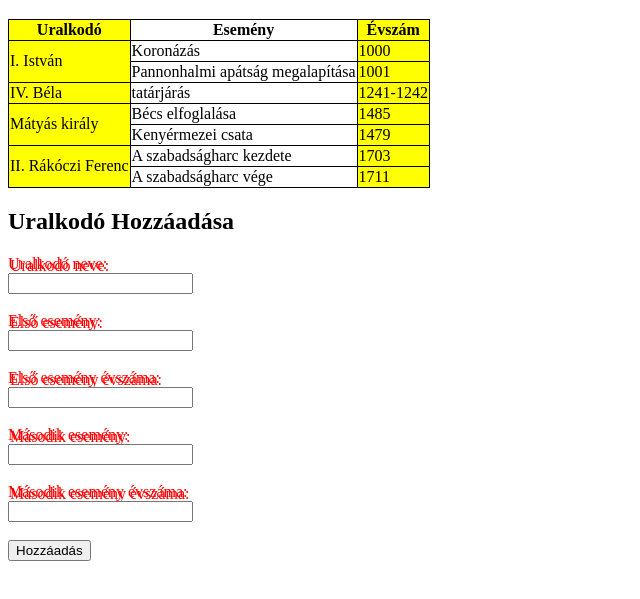
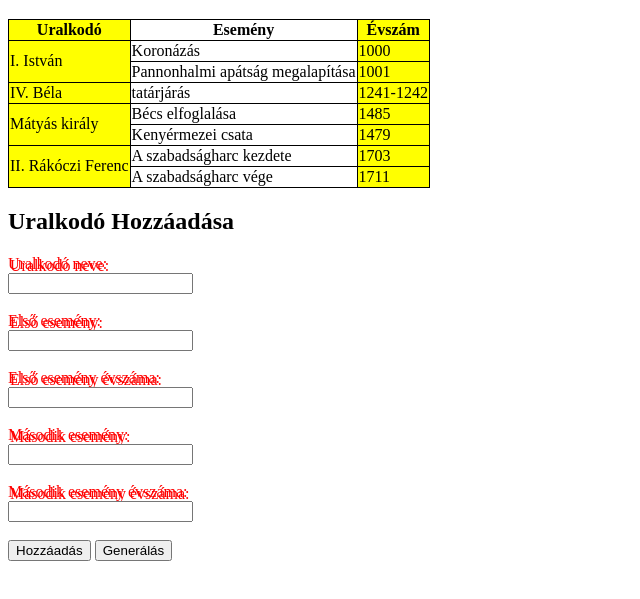
Before and after one commit to Borjarovadasz/uralkodo, a plain HTML site: page index.html in a window 1280 px wide. Shown: the part 61-660 px from the top of the page, without its empty margins (0-640 px from the left). Drawn offline with Linux system fonts and the light colour scheme.

Commit message:
Tábzálat header generálása

```diff
--- a/index.html
+++ b/index.html
@@ -6,6 +6,7 @@
     <meta name="viewport" content="width=device-width, initial-scale=1.0">
     <title>Magyar Uralkodók Táblázata</title>
     <link href="grafika.css" rel="stylesheet">
+
 </head>
 
 <body>
@@ -19,10 +20,11 @@
             <col span="1" class="szines-oszlop">
           </colgroup>
         <thead>
+
             <tr>
-                <th>Uralkodó</th>
-                <th>Esemény</th>
-                <th>Évszám</th>
+               <th id="uralkodo">Uralkodó</th>
+                <th id="esemeny">Esemény</th>
+                <th id="evszam">Évszám</th>
             </tr>
         </thead>
         <tbody>
@@ -85,12 +87,14 @@
                 <input type="text" id="evszam2" name="evszam2"><br><br>
 
                 <button>Hozzáadás</button>
+                <button onclick="generateheader('Uralkodo', 'Esemény', 'Évszám'), generatetable(tomb)">Generálás</button>
             </div>
 
         </div>
 
     </form>
 
+    <script src="script.js"></script>
 </body>
 
 </html>
--- /dev/null
+++ b/script.js
@@ -0,0 +1,64 @@
+const tomb =
+    {
+        uralkodo_nevI : '   .ISTVÁN',
+        esemeny_I1 : 'Koronázás',
+        evszam_I1 : '1000',
+
+        esemeny_I2 : 'Pannonhalmi apátság megalapítása',
+        evszam_I2 : '1001',
+
+        uralkodo_nevB : 'IV.Béla',
+        esemeny_B : 'Tatájárás',
+        evszam_B : '1241-1242',
+
+        uralkodo_nevM : 'Mátyás király',
+        esemeny_M1 : 'Bélcs elfoglalása',
+        evszam_M1 : '1485',
+
+        esemeny_M2 : 'Kenyérmezei csata',
+        evszam_M2 : '1479',
+
+        uralkodo_nevF : 'II.Rákoczi Ferenc',
+        esemeny_F1 : 'A szabadságharc kezdete',
+        evszam_F1 : '1703',
+
+        esemeny_F2 : 'A szabadságharc vége',
+        evszam_F2 : '1711',
+
+    }
+
+const tbody = document.querySelector("tbody")
+
+
+
+function generateheader(elso, masodik, harmadik) {
+    const sor = document.createElement('tr')
+    const elsocell = document.createElement('th')
+    const masodikcella = document.createElement('th')
+    const harmadikcella = document.createElement('th')
+
+    elsocell.innerHTML = elso
+    masodikcella.innerHTML = masodik
+    harmadikcella.innerHTML = harmadik
+    sor.appendChild(elsocell)
+    sor.appendChild(masodikcella)
+    sor.appendChild(harmadikcella)
+
+    tbody.appendChild(sor)
+
+
+}
+
+function generatetable() {
+    const sor = document.createElement('tr')
+    const elsocell = document.createElement('td')
+    const masodikcella = document.createElement('td')
+    const harmadikcella = document.createElement('td')
+
+    for(adat in tomb); {
+        elsocell.innerHTML = adat.innerHTML
+        sor.appendChild(elsocell)
+    }
+
+    tbody.appendChild(sor)
+}
```
